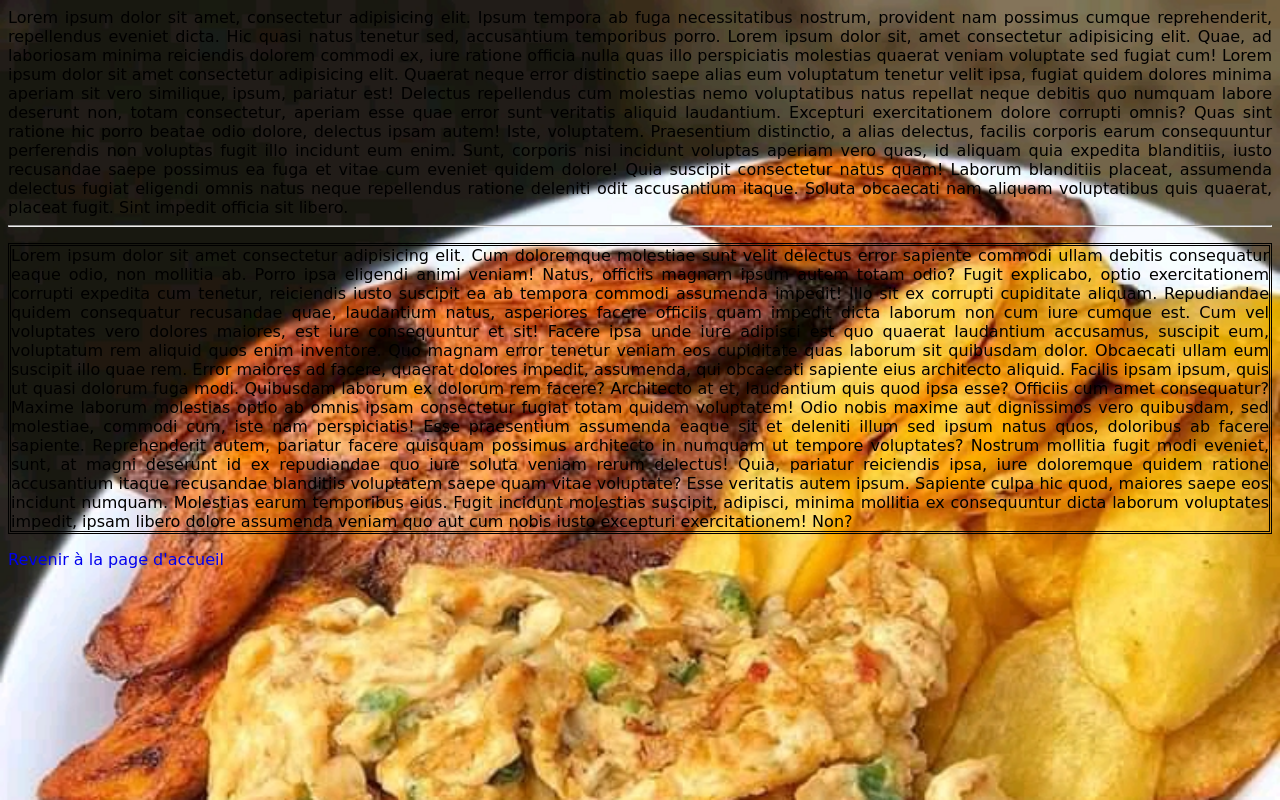
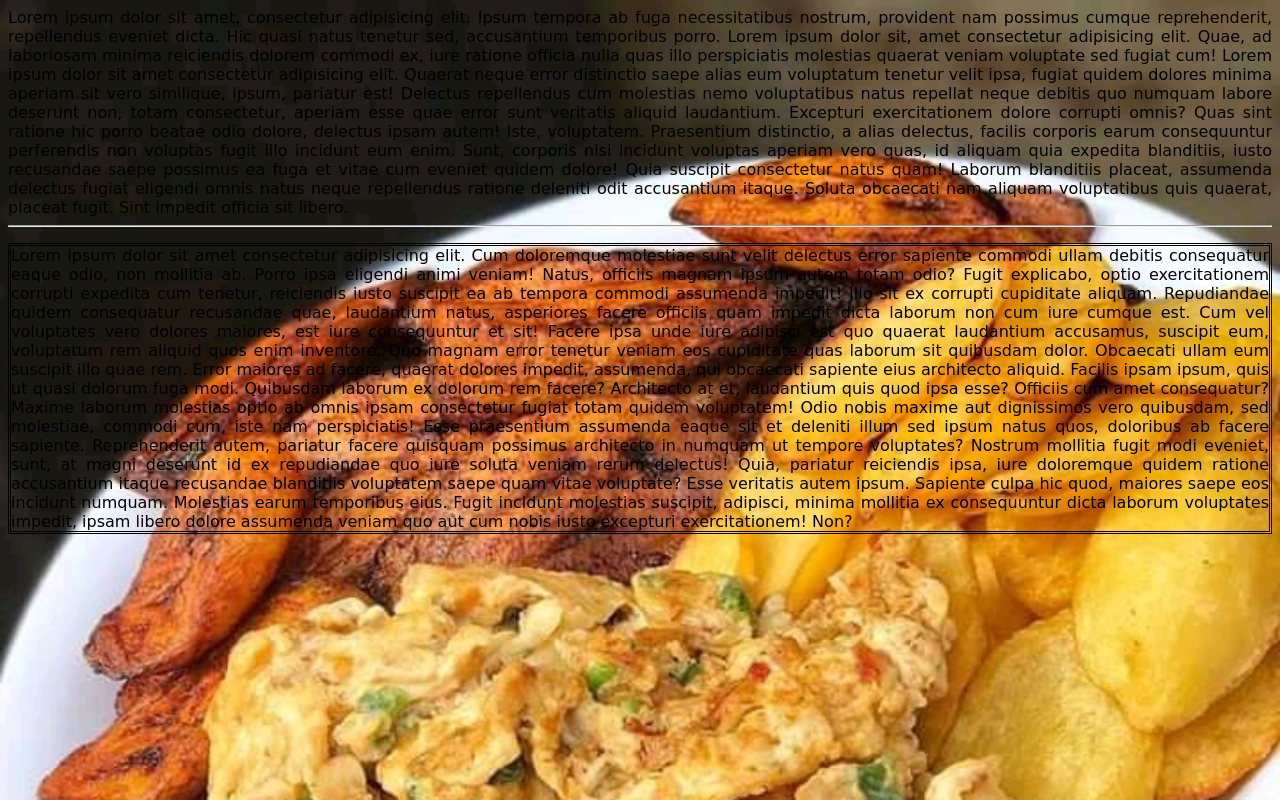
Before and after one commit to KarlRussel/RestaurantChezDiallo, a plain HTML site: page other.html in a window 1280 px wide. Drawn offline with Linux system fonts and the light colour scheme.

Commit message:
try commit

```diff
--- a/other.html
+++ b/other.html
@@ -28,6 +28,5 @@
             Quia, pariatur reiciendis ipsa, iure doloremque quidem ratione accusantium itaque recusandae blanditiis voluptatem saepe quam vitae voluptate? Esse veritatis autem ipsum. Sapiente culpa hic quod, maiores saepe eos incidunt numquam.
             Molestias earum temporibus eius. Fugit incidunt molestias suscipit, adipisci, minima mollitia ex consequuntur dicta laborum voluptates impedit, ipsam libero dolore assumenda veniam quo aut cum nobis iusto excepturi exercitationem! Non?
         </p>
-        <p><a href="index.html">Revenir à la page d'accueil</a></p>
     </body>
 </html>
```
